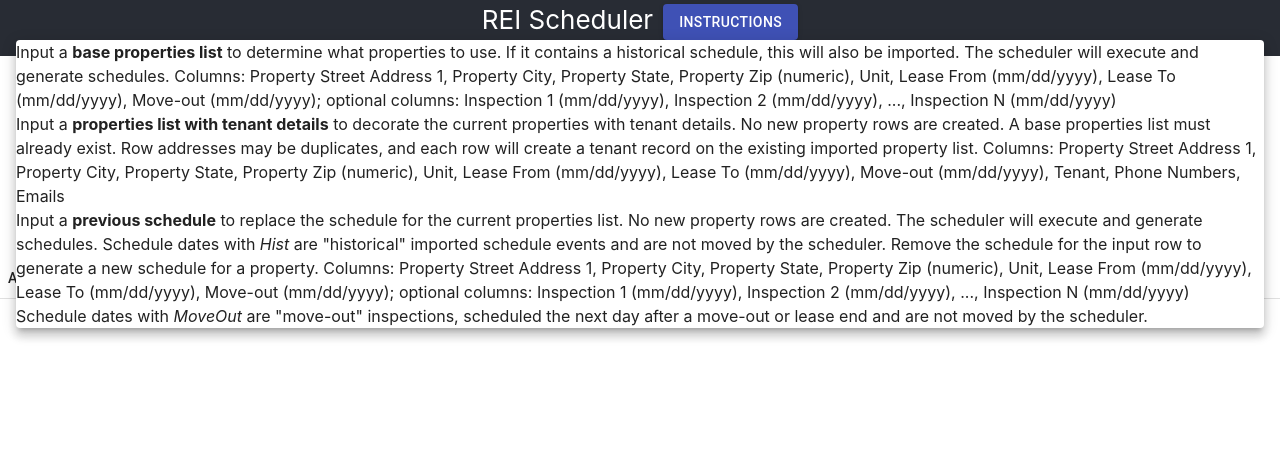
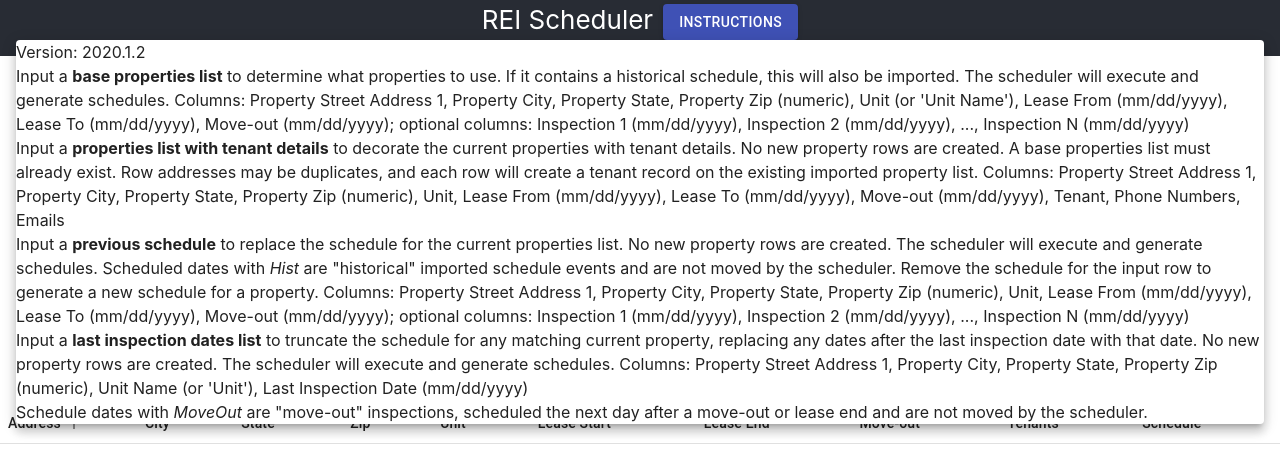
Before and after one commit to Edgetek-Enterprises/rei-scheduler, a React app: page / in a window 1280 px wide. Both pictures are taken after a click on the button "INSTRUCTIONS". Shown: the top 474 px of the page. Built offline with nearby package versions, Linux system fonts and the light colour scheme.

Commit message:
Import last inspection dates
Add new import area for last inspection date file type; add version info and updated instructions; fix items being scheduled during gap filling before schedule start; add vscode debug launch config

```diff
--- a/src/App.tsx
+++ b/src/App.tsx
@@ -5,7 +5,7 @@ import { makeStyles, TableCell, Table, TableHead, TableRow, TableSortLabel, Tabl
 import MomentUtils from '@date-io/moment';
 import { KeyboardDatePicker, MuiPickersUtilsProvider } from "@material-ui/pickers";
 import { CsvType, toCSVInspections, toCSVSchedule } from './util/csvutil';
-import { Property, mergeTenants, mergeSchedules, pstring } from './property';
+import { Property, mergeTenants, mergeSchedules, pstring, truncateSchedules } from './property';
 import { ColumnData, handleSortChange, SortData, sortRows } from './util/tableutil';
 import { DropZone } from './components/DropZone';
 import { AppHeader } from './components/AppHeader';
@@ -44,6 +44,9 @@ export default function App() {
 			<DropZone message={<>Drop the <strong>previous schedule</strong> file here <span style={{fontSize: 'smaller' }}>(or click to select file)</span></>}
 				type={CsvType.PropertiesSchedules}
 				handleData={priorScheduleUpdated} />
+			<DropZone message={<>Drop the <strong>last inspection dates list</strong> file here <span style={{fontSize: 'smaller' }}>(or click to select file)</span></>}
+				type={CsvType.PropertiesLastInspection}
+				handleData={priorScheduleTruncated} />
 		</div>
 		{ propertyList.length > 0 && <span style={{color: '#0f0' }}>{propertyList.length} properties available.</span>}
 		{ propertyList.length == 0 && <span style={{color: '#f00' }}>{propertyList.length} properties available.</span>}
@@ -188,6 +191,27 @@ export default function App() {
 		}
 
 		let pss = mergeSchedules(propertyList, plist);
+		pss = buildSchedule(pss, getOptions());
+		setPropertyList(pss);
+		return undefined;
+	};
+
+	/**
+	 * Provides parsed property details including schedules
+	 */
+	function priorScheduleTruncated(plist: Property[]) : string | undefined {
+		if (propertyList.length == 0) {
+			return 'No base property list, upload one first';
+		}
+		if (plist.find(p => p.tenants)) {
+			return 'Invalid format for last-dates property list - expecting no tenant columns'
+		}
+
+		if (!plist.find(p => p.schedule)) {
+			return 'Invalid format for last-dates property list - expecting schedule columns'
+		}
+
+		let pss = truncateSchedules(propertyList, plist);
 		pss = buildSchedule(pss, getOptions());
 		setPropertyList(pss);
 		return undefined;
--- a/src/components/AppHeader.tsx
+++ b/src/components/AppHeader.tsx
@@ -36,10 +36,13 @@ export const AppHeader = () => {
 			}}
 		>
 			<div>
+				Version: 2020.1.2
+			</div>
+			<div>
 				Input a <strong>base properties list</strong> to determine what properties to use. If it contains a historical schedule, this will also be imported.
 				The scheduler will execute and generate schedules.
 				Columns: Property Street Address 1, Property City, Property State,
-				Property Zip (numeric), Unit, Lease From (mm/dd/yyyy), Lease To (mm/dd/yyyy), Move-out (mm/dd/yyyy); optional columns: Inspection 1 (mm/dd/yyyy),
+				Property Zip (numeric), Unit (or 'Unit Name'), Lease From (mm/dd/yyyy), Lease To (mm/dd/yyyy), Move-out (mm/dd/yyyy); optional columns: Inspection 1 (mm/dd/yyyy),
 				Inspection 2 (mm/dd/yyyy), ..., Inspection N (mm/dd/yyyy)
 			</div>
 			<div>
@@ -51,11 +54,17 @@ export const AppHeader = () => {
 			<div>
 				Input a <strong>previous schedule</strong> to replace the schedule for the current properties list. No new property rows are created.
 				The scheduler will execute and generate schedules.
-				Schedule dates with <em>Hist</em> are "historical" imported schedule events and are not moved by the scheduler. Remove the schedule for the input row
+				Scheduled dates with <em>Hist</em> are "historical" imported schedule events and are not moved by the scheduler. Remove the schedule for the input row
 				to generate a new schedule for a property.
 				Columns: Property Street Address 1, Property City, Property State,
 				Property Zip (numeric), Unit, Lease From (mm/dd/yyyy), Lease To (mm/dd/yyyy), Move-out (mm/dd/yyyy); optional columns: Inspection 1 (mm/dd/yyyy),
 				Inspection 2 (mm/dd/yyyy), ..., Inspection N (mm/dd/yyyy)
+			</div>
+			<div>
+				Input a <strong>last inspection dates list</strong> to truncate the schedule for any matching current property, replacing any dates after the last
+				inspection date with that date. No new property rows are created.
+				The scheduler will execute and generate schedules.
+				Columns: Property Street Address 1, Property City, Property State, Property Zip (numeric), Unit Name (or 'Unit'), Last Inspection Date (mm/dd/yyyy)
 			</div>
 			<div>
 				Schedule dates with <em>MoveOut</em> are "move-out" inspections, scheduled the next day after a move-out or lease end and are not moved by the scheduler.
--- a/src/property.ts
+++ b/src/property.ts
@@ -111,3 +111,46 @@ export function mergeSchedules(base: Property[], prev: Property[]) : Property[]
 
 	return rv;
 }
+
+/**
+ * Truncate schedules in base where "lasts" has a last inspection date. Retain scheduled entries
+ * prior to the inspection date and add it to the schedule.
+ * Throw a string on error
+ */
+export function truncateSchedules(base: Property[], lasts: Property[]) : Property[] {
+	let rv = [...base];
+	base.forEach(p => {
+		let propLast = lasts.find(pp =>
+			p.address === pp.address &&
+			p.city === pp.city &&
+			p.state === pp.state &&
+			p.zip === pp.zip &&
+			(p.unit ? p.unit === pp.unit : true) // if base prop has no unit, ignore the comparison
+		);
+
+		if (!propLast || !propLast.schedule || propLast.schedule.length == 0) {
+			return;
+		}
+
+		const lastInspection = propLast.schedule[0].d;
+
+		// overwrite an empty schedule
+		if (!p.schedule) {
+			p.schedule = propLast?.schedule;
+			return;
+		}
+
+		let i=0;
+		while (i < p.schedule.length) {
+			if (!p.schedule[i].d.isBefore(lastInspection)) {
+				console.log('Removing schedule entry '+p.schedule[i].d.format(DATE_FORMAT)+' from ' + pstring(p) + ' after last inspection date: ' + lastInspection.format(DATE_FORMAT));
+				p.schedule.splice(i, 1);
+			} else {
+				i++;
+			}
+		}
+		p.schedule.push({ d: lastInspection, isImport: true });
+	});
+
+	return rv;
+}
--- a/src/scheduler.ts
+++ b/src/scheduler.ts
@@ -203,6 +203,10 @@ function computeScheduleDates(data: Property[], options: ScheduleOptions) : Prop
 			sortScheduleItems(ps.schedule);
 
 			for (let i=0; i<ps.schedule.length-1; ++i) {
+				// Skip past existing schedule dates before the scheduler algorithm should consider them
+				if (ps.schedule[i+1].d.isBefore(scheduleStart)) {
+					continue;
+				}
 				const diff = ps.schedule[i+1].d.diff(ps.schedule[i].d, 'hours');
 				if (diff > maxGap) {
 					const entry = moment(ps.schedule[i].d).add( maxGap / 2, 'hours').startOf('day');
@@ -211,9 +215,12 @@ function computeScheduleDates(data: Property[], options: ScheduleOptions) : Prop
 				}
 			}
 
-			// reset scheduling start to the last scheduled date plus a buffer
+			// reset scheduling start to the last scheduled date plus a buffer if it is later
 			const last = ps.schedule[ps.schedule.length-1].d;
-			scheduleStart = moment(last).add(3, 'months');
+			if (scheduleStart.isBefore(last)) {
+				scheduleStart = moment(last).add(3, 'months');
+				console.log(pstring(ps) + ': moved schedule start due to existing schedule ending at ' + last.format(DATE_FORMAT));
+			}
 		}
 
 		//console.log(pstring(ps) + ': adding dates every 3 months until ' + scheduleEnd.format(DATE_FORMAT));
--- a/src/util/csvutil.ts
+++ b/src/util/csvutil.ts
@@ -26,6 +26,7 @@ const HEADER_FIELDS_LIST : CsvHeader[] = [
 	{ title: 'Property State', field: 'state' },
 	{ title: 'Property Zip', field: 'zip', type: 'number' },
 	{ title: 'Unit', field: 'unit', isImportOptional: true},
+	{ title: 'Unit Name', field: 'unit', isImportOptional: true},
 	{ title: 'Lease From', field: 'leaseStart', type: 'date', isImportOptional: true},
 	{ title: 'Lease To', field: 'leaseEnd', type: 'date', isImportOptional: true},
 	{ title: 'Move-out', field: 'moveOut', type: 'date', isImportOptional: true},
@@ -34,6 +35,10 @@ const TENANT_FIELDS_LIST : CsvHeader[] = [
 	{ title: 'Tenant', field: 'name', isImportOptional: true},
 	{ title: 'Phone Numbers', field: 'phone', isImportOptional: true},
 	{ title: 'Emails', field: 'email', isImportOptional: true},
+];
+
+const LASTINSPECT_FIELDS_LIST : CsvHeader[] = [
+	{ title: 'Last Inspection Date', field: 'date', type: 'date', isSchedField: true },
 ];
 
 const HEADER_FIELDS_SCHEDULE_LIST : CsvHeader[] = [
@@ -55,25 +60,26 @@ const HEADER_INSPECTION_PREFIX = 'Inspection ';
 const HEADER_FIRST_COLUMN = HEADER_FIELDS_LIST[0].title;
 const FIRST_COLUMN_TOTAL_VALUE = 'Total';
 
+/** Utility function to convert a list to a map */
+const tomap = (p: {[title:string]:CsvHeader}, c: CsvHeader) => { p[c.title] = c; return p; };
+
 /**
  * These columns are used for the property input file as well as for the previous schedule input file.
  * The previous schedule input file also contains inspection columns
  */
-export const HEADER_FIELDS : {[title:string]: CsvHeader} = {};
-HEADER_FIELDS_LIST.reduce((p,c) => { p[c.title] = c; return p; } , HEADER_FIELDS);
+const HEADER_FIELDS : {[title:string]: CsvHeader} = HEADER_FIELDS_LIST.reduce(tomap, {});
 
 /**
  * Additional columns used in the tenant data import
  */
-export const TENANT_FIELDS : {[title:string]: CsvHeader} = {};
-TENANT_FIELDS_LIST.reduce((p,c) => { p[c.title] = c; return p; } , TENANT_FIELDS);
+const TENANT_FIELDS : {[title:string]: CsvHeader} = TENANT_FIELDS_LIST.reduce(tomap, {});
 
 /**
  * These columns are used for the one-inspection-per-row export
  */
-const HEADER_FIELDS_SCHEDULE : {[title:string]: CsvHeader} = {};
-HEADER_FIELDS_SCHEDULE_LIST.reduce((p,c) => { p[c.title] = c; return p; } , HEADER_FIELDS_SCHEDULE);
+const HEADER_FIELDS_SCHEDULE : {[title:string]: CsvHeader} = HEADER_FIELDS_SCHEDULE_LIST.reduce(tomap, {});
 
+const LASTINSPECT_FIELDS : {[title:string]: CsvHeader} = LASTINSPECT_FIELDS_LIST.reduce(tomap, {});
 
 export function isCSV(f: File) : boolean {
 	return f.name.endsWith('.csv');
@@ -128,6 +134,9 @@ export function parseCsvProperties(f: File, t: CsvType, done: (result: Property[
 				case 'number': return parseInt(value);
 			}
 			if (t == CsvType.PropertiesSchedules && HEADER_INSPECTION_REGEX.test(String(field))) {
+				return moment(value, DATE_FORMAT);
+			}
+			if (t == CsvType.PropertiesLastInspection && LASTINSPECT_FIELDS[field]?.type == 'date') {
 				return moment(value, DATE_FORMAT);
 			}
 			return value;
@@ -186,6 +195,16 @@ export function parseCsvProperties(f: File, t: CsvType, done: (result: Property[
 					}
 					(prop as any)[h.field] = rowObj[key];
 				} else if (t == CsvType.PropertiesSchedules && HEADER_INSPECTION_REGEX.test(key)) {
+					const d = rowObj[key] as moment.Moment;
+					if (d && d.isValid()) {
+						let ps = prop.schedule ?? [];
+						prop.schedule = ps;
+						prop.schedule.push({
+							d,
+							isImport: true
+						});
+					}
+				} else if (t == CsvType.PropertiesLastInspection && Object.keys(LASTINSPECT_FIELDS).find(k => k === key)) {
 					const d = rowObj[key] as moment.Moment;
 					if (d && d.isValid()) {
 						let ps = prop.schedule ?? [];
```
